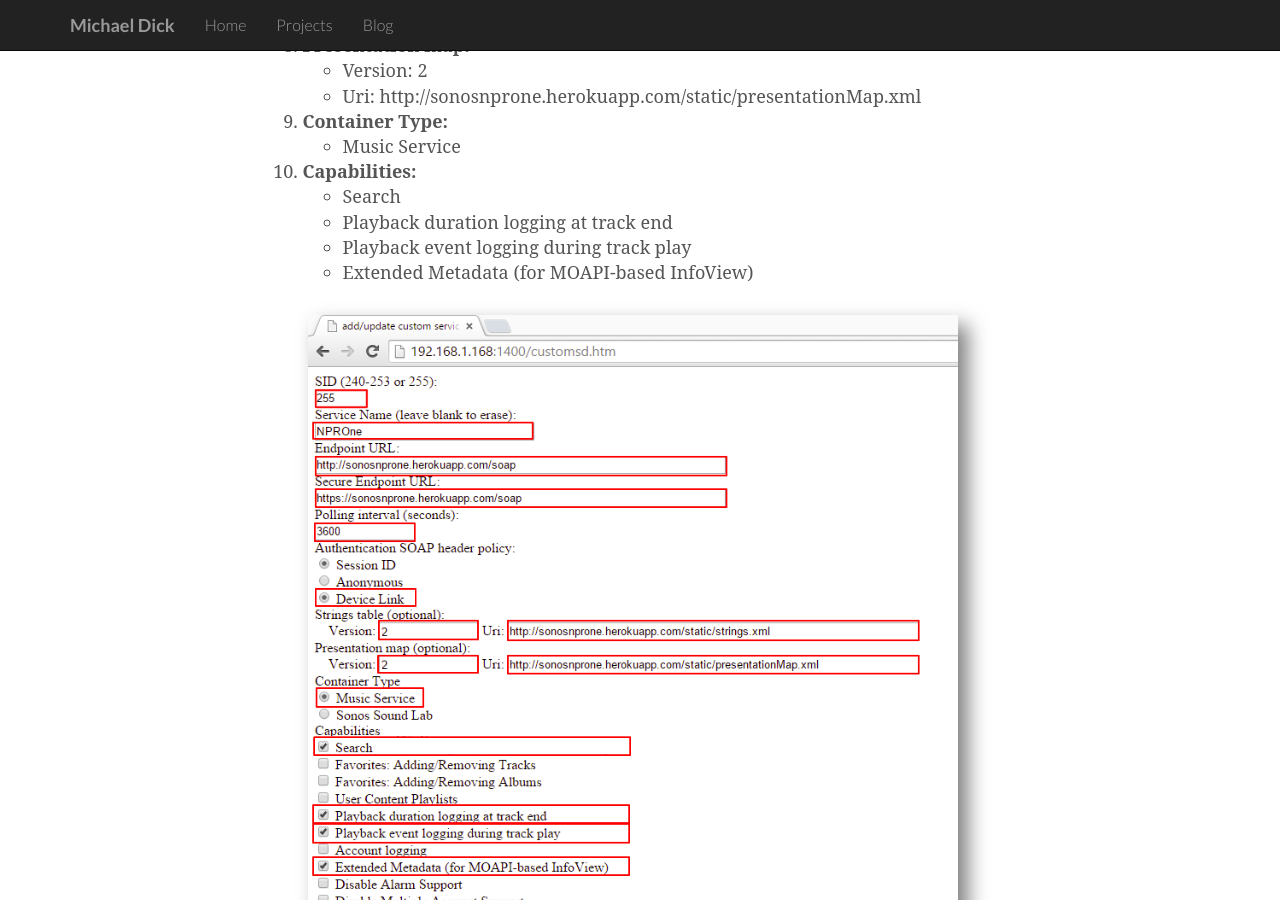
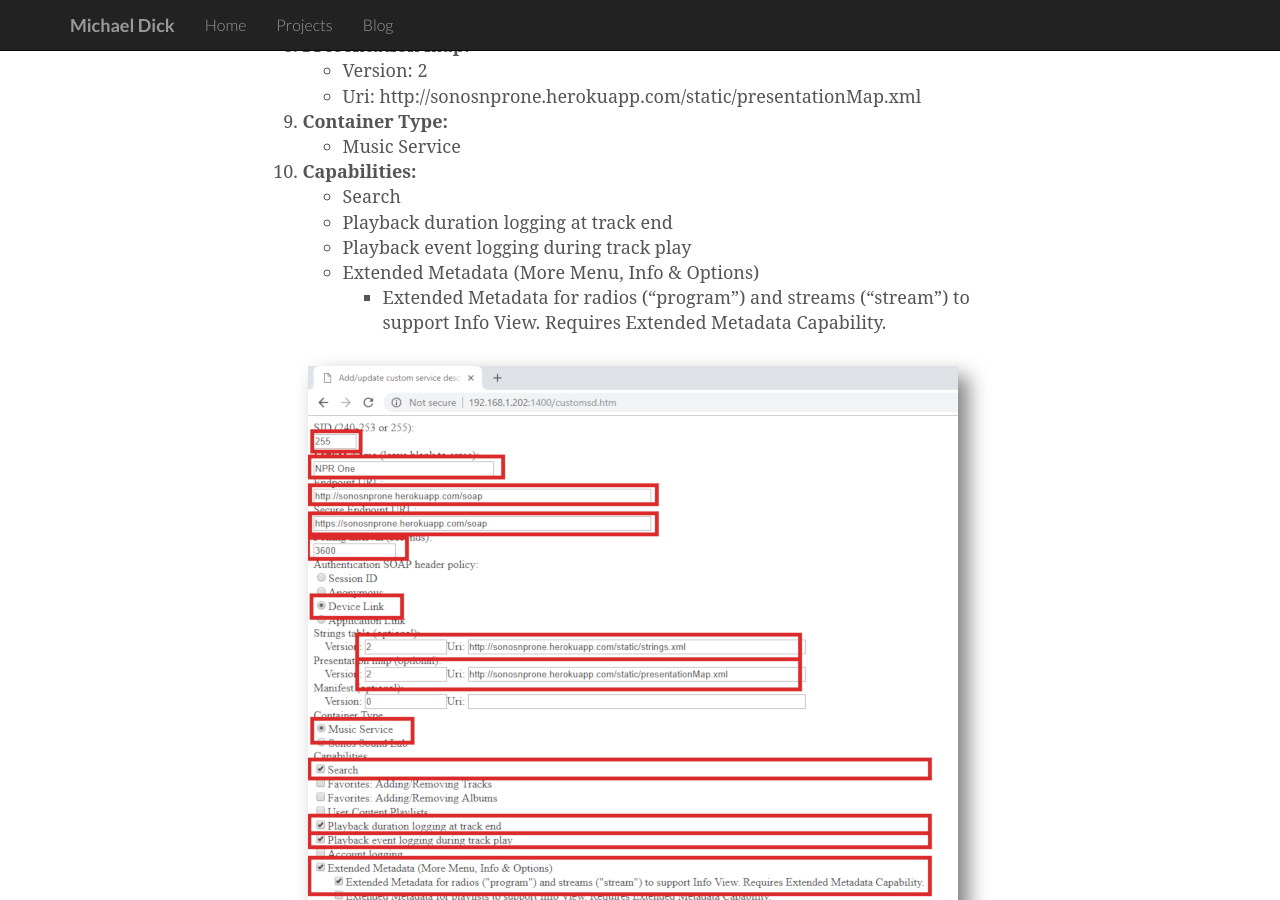
Before and after one commit to bertique/bertique.github.io, a Jekyll site: the page built from sonosnpr.md, in a window 1280 px wide and 900 px high, scrolled down 3191 px. Built offline with Jekyll 4.4.1, drawn with Linux system fonts in a browser that asks for light colours; comment, search, counter and statistics services are not loaded.

Commit message:
Updated metadata instructions

```diff
--- a/sonosnpr.md
+++ b/sonosnpr.md
@@ -96,9 +96,10 @@
  * Search
  * Playback duration logging at track end
  * Playback event logging during track play
- * Extended Metadata (for MOAPI-based InfoView)
+ * Extended Metadata (More Menu, Info & Options)
+   * Extended Metadata for radios ("program") and streams ("stream") to support Info View. Requires Extended Metadata Capability.
 
-![screenshot](/img/sonos-nprone/sonos-add3.png)
+![screenshot](/img/sonos-nprone/sonos-add4.png)
 
 Go back to your Sonos app and choose Add Music Service. You should now find NPR One in the list of services.
 
```
Also changed, not shown: img/sonos-nprone/sonos-add4.png (added).
